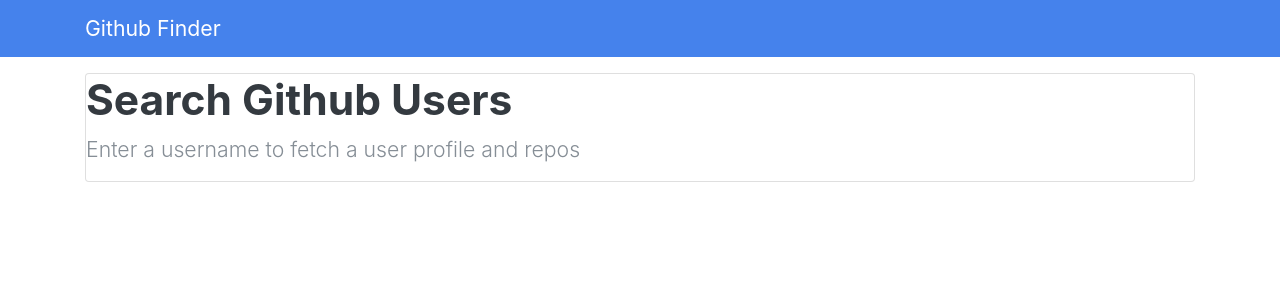
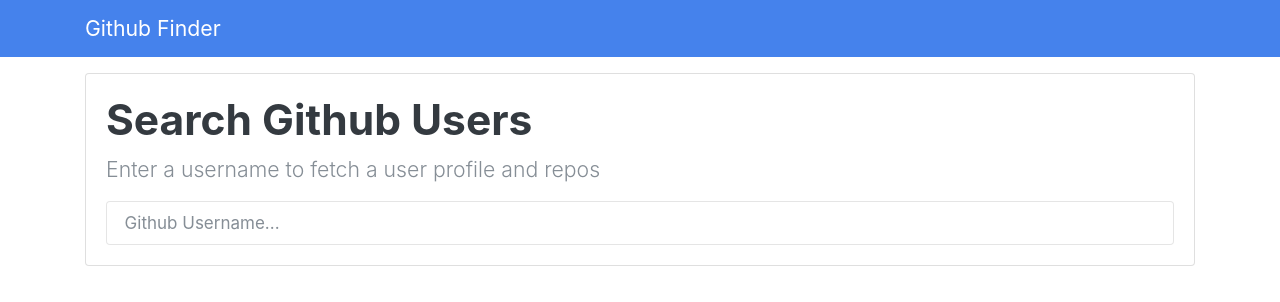
Before and after one commit to SJ-Dev94/gh-finder, a plain HTML site: page index.html in a window 1280 px wide. Drawn offline with nearby package versions, Linux system fonts and the light colour scheme.

Commit message:
added form

```diff
--- a/index.html
+++ b/index.html
@@ -13,10 +13,13 @@
    </div>
  </nav>
 <div class="container searchContainer">
-  <div class="search card cardbody">
+  <div class="search card card-body">
     <h1>Search Github Users</h1>
     <p class="lead">Enter a username to fetch a user profile and repos</p>
+    <input type="text" id="searchUser" class="form-control" placeholder="Github Username...">
   </div>
+  <br>
+  <div id="profile"></div>
 </div>
 
 
```
